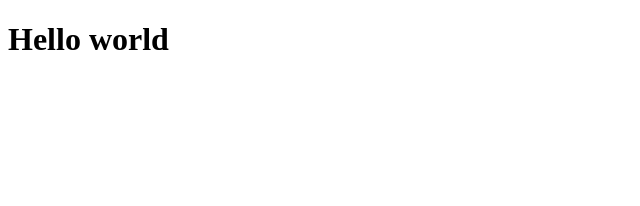
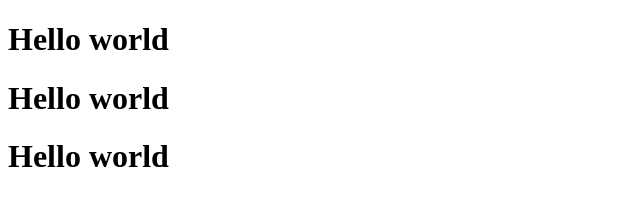
Before and after one commit to wilfred-html/Test-Repo, a plain HTML site: page index.html in a window 1280 px wide. Shown: the whole page, without its empty margins (0-640 px from the left). Drawn offline with Linux system fonts and the light colour scheme.

Commit message:
New feature on ne branch 3 h1s

```diff
--- a/index.html
+++ b/index.html
@@ -8,6 +8,8 @@
 </head>
 <body>
   <h1>Hello world</h1>
+  <h1>Hello world</h1>
+  <h1>Hello world</h1>
 
 </body>
 </html>
```
Also changed, not shown: scripts.js (added).
